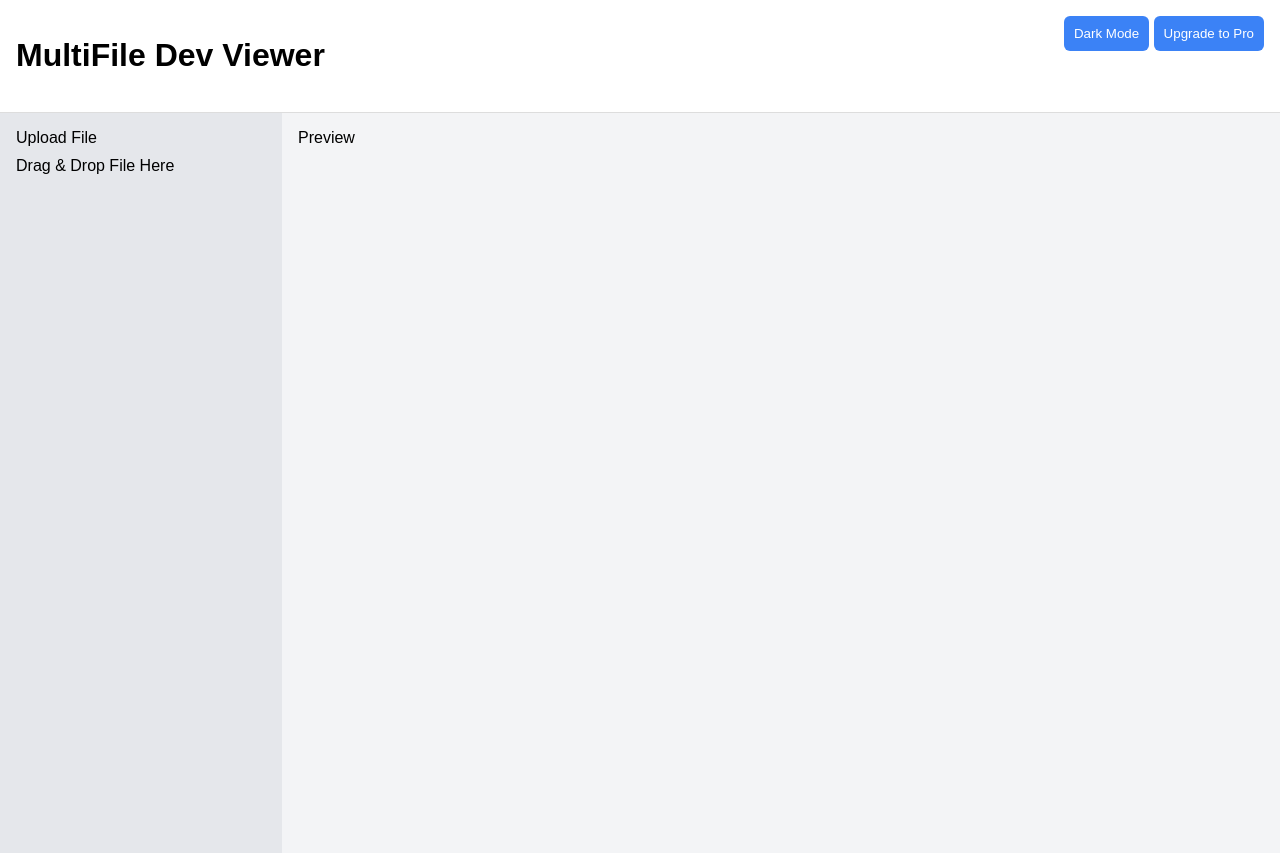
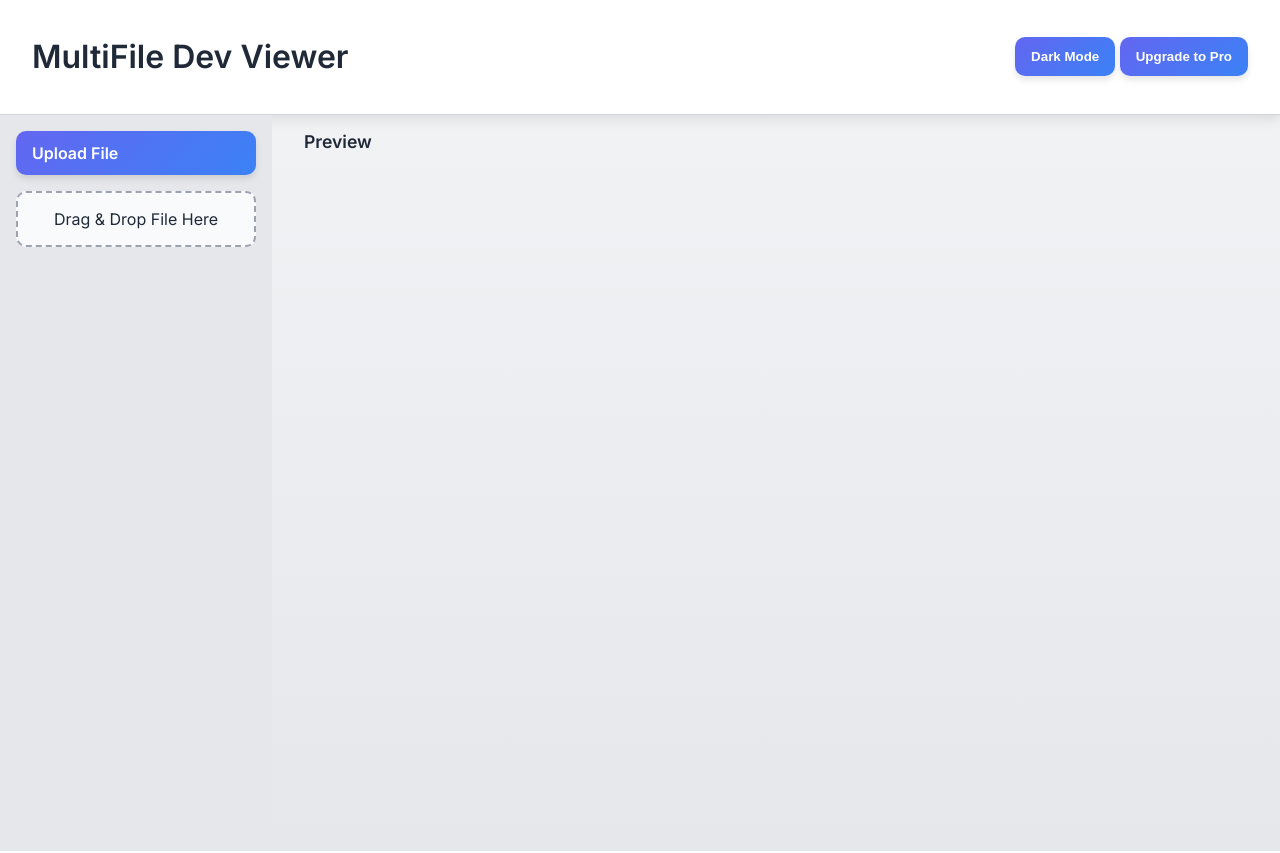
Before and after one commit to jcbbcj02/MultiFile-Dev_Viewer, a website: page index.html in a window 1280 px wide. Drawn offline with Linux system fonts and the light colour scheme.

Commit message:
Update style.css

```diff
--- a/style.css
+++ b/style.css
@@ -1,63 +1,148 @@
+@import url('https://fonts.googleapis.com/css2?family=Inter:wght@400;600&display=swap');
+
+/* Base body */
 body {
-margin: 0;
-font-family: Arial, sans-serif;
-background: #f3f4f6;
+margin:0;
+font-family:'Inter',sans-serif;
+background:linear-gradient(to bottom,#f3f4f6,#e5e7eb);
+color:#1f2937;
+transition: background 0.3s,color 0.3s;
 }
 
-.topbar {
-display: flex;
-justify-content: space-between;
-padding: 1rem;
-background: white;
-border-bottom: 1px solid #ddd;
+/* Dark mode */
+body[data-theme="dark"] {
+background:linear-gradient(to bottom,#111827,#1f2937);
+color:#e2e8f0;
 }
 
-.app {
-display: flex;
-height: calc(100vh - 60px);
+/* Topbar */
+.topbar {
+display:flex;
+justify-content:space-between;
+align-items:center;
+padding:1rem 2rem;
+background:#fff;
+box-shadow:0 4px 12px rgba(0,0,0,0.1);
+border-bottom:1px solid #d1d5db;
+transition: background 0.3s,color 0.3s;
+}
+body[data-theme="dark"] .topbar {
+background:#1f2937;
+border-color:#374151;
 }
 
-.sidebar {
-width: 250px;
-background: #e5e7eb;
-padding: 1rem;
-display: flex;
-flex-direction: column;
-gap: 10px;
+/* Buttons */
+button, .upload-box, .btn-pro {
+padding:12px 16px;
+border:none;
+border-radius:10px;
+cursor:pointer;
+font-weight:600;
+background: linear-gradient(135deg,#6366f1,#3b82f6);
+color:#fff;
+box-shadow:0 4px 6px rgba(0,0,0,0.1);
+transition:0.2s all;
 }
 
-.workspace {
-flex: 1;
-padding: 1rem;
-overflow: auto;
+button:hover, .upload-box:hover, .btn-pro:hover {
+transform:translateY(-2px);
+background: linear-gradient(135deg,#7c3aed,#4f46e5);
 }
 
-#fileTree div {
-padding: 6px;
-cursor: pointer;
-border-radius: 6px;
+button:active, .upload-box:active, .btn-pro:active {
+transform:translateY(0);
+background: linear-gradient(135deg,#4b5563,#9ca3af);
+color:#111827;
 }
 
-#fileTree div:hover {
-background: #d1d5db;
+/* Layout */
+.app { display:flex; height: calc(100vh - 64px); }
+
+/* Sidebar */
+.sidebar {
+width:240px;
+padding:1rem;
+background:#e5e7eb;
+display:flex;
+flex-direction:column;
+gap:1rem;
+transition: background 0.3s;
+}
+body[data-theme="dark"] .sidebar { background:#1f2937; }
+
+/* Drop area */
+.drop-area {
+padding:16px;
+border:2px dashed #9ca3af;
+border-radius:10px;
+text-align:center;
+font-weight:500;
+color:#1f2937;
+background:#f9fafb;
+transition:0.2s all;
+}
+.drop-area.dragover {
+border-color:#6366f1;
+background:#eef2ff;
+}
+body[data-theme="dark"] .drop-area {
+background:#1f2937;
+color:#e2e8f0;
+border-color:#374151;
 }
 
-pre {
-background: #fff;
-padding: 10px;
-border-radius: 8px;
-overflow: auto;
+/* Workspace */
+.workspace {
+flex:1;
+padding:1rem 2rem;
+overflow:auto;
+background:inherit;
 }
 
-button {
-padding: 10px;
-cursor: pointer;
-border: none;
-border-radius: 6px;
-background: #3b82f6;
-color: white;
+/* File card */
+.file-card {
+background:#ffffff;
+padding:16px;
+border-radius:12px;
+margin-bottom:12px;
+border:1px solid #d1d5db;
+box-shadow:0 4px 10px rgba(0,0,0,0.05);
+transition: background 0.3s,border 0.3s,box-shadow 0.3s;
+}
+.file-card:hover { box-shadow:0 6px 14px rgba(0,0,0,0.08); }
+body[data-theme="dark"] .file-card {
+background:#1f2937;
+border:1px solid #374151;
+color:#e2e8f0;
 }
 
-input {
-padding: 8px;
+/* Preformatted text */
+pre {
+overflow:auto;
+max-height:220px;
+background:#f3f4f6;
+padding:12px;
+border-radius:8px;
 }
+body[data-theme="dark"] pre { background:#111827; }
+
+/* Copy button inside card */
+.file-card button {
+font-size:0.9rem;
+padding:6px 10px;
+border-radius:8px;
+box-shadow:0 2px 4px rgba(0,0,0,0.1);
+margin-top:8px;
+}
+
+/* Toolbar label */
+.toolbar { font-weight:600; margin-bottom:12px; font-size:1.1rem; }
+
+/* Responsive */
+@media (max-width:768px){
+.app { flex-direction: column; height:auto; }
+.sidebar { width:100%; flex-direction:row; overflow-x:auto; padding:0.5rem; gap:0.5rem; }
+.workspace { width:100%; padding:1rem; }
+.upload-box,.drop-area,button { width:100%; font-size:1rem; padding:12px; }
+.file-card { margin-bottom:10px; padding:12px; }
+}
```
